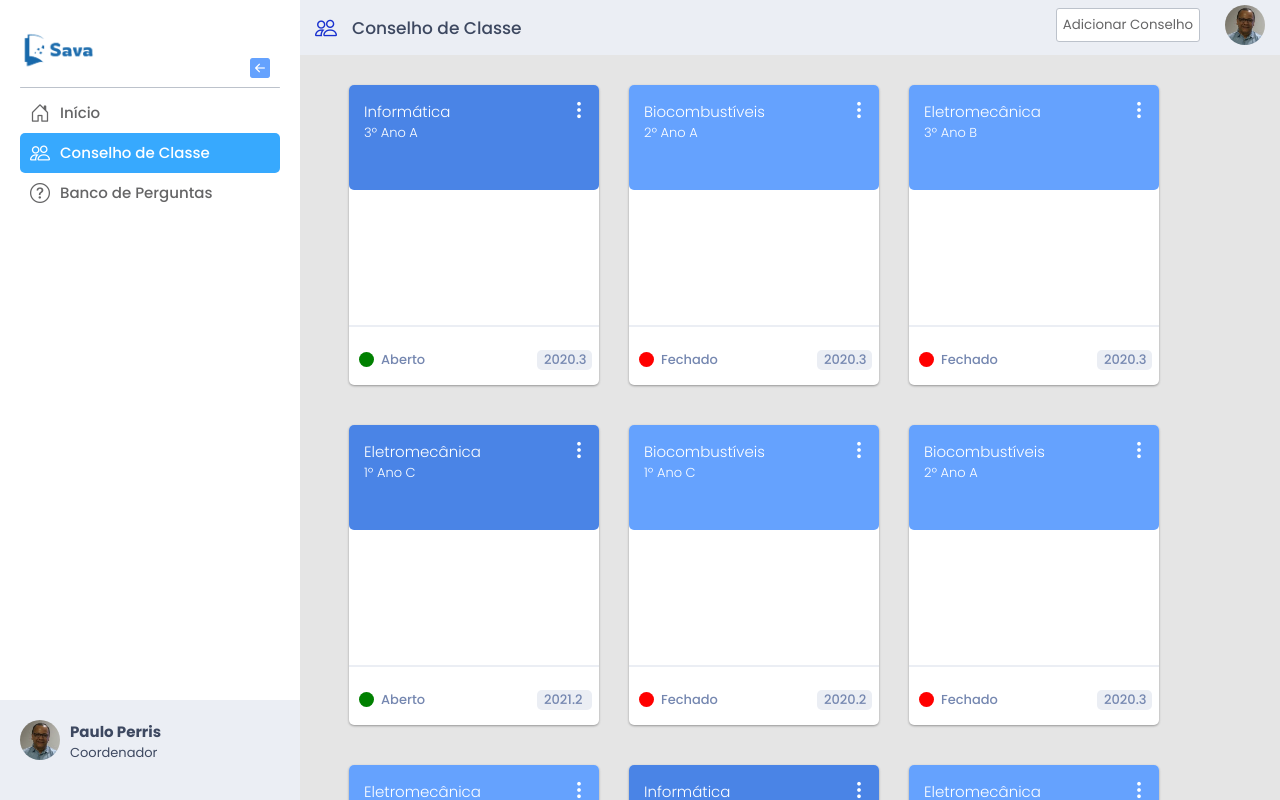
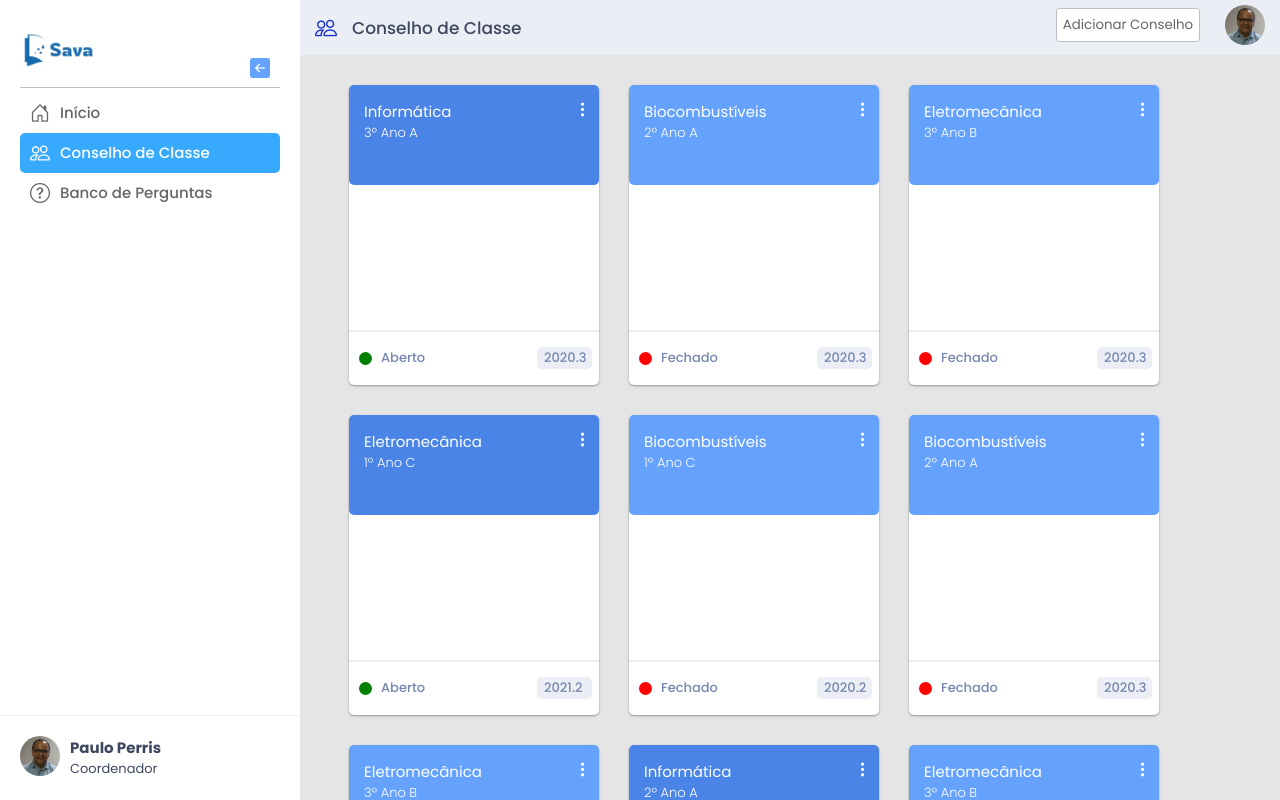
Before and after one commit to jonatasfbastos/sava_front, a React (Create React App) app: page /conselho_de_classe in a window 1280 px wide. Shown: the top 800 px of the page. Built offline with nearby package versions, Linux system fonts and the light colour scheme.

Commit message:
fix some sizes

```diff
--- a/src/components/card-item/card-item.css
+++ b/src/components/card-item/card-item.css
@@ -3,14 +3,13 @@
     border-radius: 5px;
     width: 250px;
     height: 300px;
-    margin-bottom: 10px;
     box-shadow: 0 1px 3px rgba(0,0,0,0.12), 0 1px 2px rgba(0,0,0,0.24);
   transition: all 0.3s cubic-bezier(.25,.8,.25,1);
 }
 
 .top{
     width: 100%;
-    height: 105px;
+    height: 100px;
     background-color: var(--light-blue-2);
     border-radius: 5px;
 }
@@ -19,65 +18,63 @@
     background-color: var(--light-blue-1);
 }
 
-  .top h2{
+  .top h2 {
     font-weight: 380;
     padding: 15px;
     padding-bottom: 0px;
     color: rgb(255, 255, 255);
+
+	font-weight: 400;
   }
 
-  h2{
+  h2 {
     font-size: 15px;
   }
 
-  h3{
+  h3 {
     font-size: 13px;
   }
 
-  .top h3{
-
+  .top h3 {
     font-weight: 380;
     color: white;
     padding: 15px;
     padding-top: 0px;
   }
 
-  hr.line{
+  hr.line {
     color: #D0D0D0;
     position:absolute;
     width: 99%;
     border: 0.3px solid var(--light-gray-3);
   }
 
-
-
-  .footer{
-    height: 75px;
+  .footer {
     position: relative;
-    margin-top: 135px;
+    margin-top: 145px;
   }
 
-  .footer h3.status{
-    margin-top: 25px;
+  .footer h3.status {
+    margin-top: 18px;
     margin-left: 32px;
     position: absolute;
     color: #7587B0;
     font-weight: 500;
   }
 
-  .footer h3.ano{
+  .footer h3.ano {
     font-weight: 500;
     color: #7587B0;
     position: absolute;
-    margin: 25px 10px 100px 195px;
+    margin: 18px 10px 100px 195px;
   }
 
 .circle {
     position: absolute;
-    width: 15px;
-    height: 15px;
+    width: 13px;
+    height: 13px;
     border-radius: 50%;
-    margin: 27px 20px 1px 10px;
+    margin: 22px 20px 1px 10px;
 }
 
 .circleOpen {
@@ -91,17 +88,17 @@
 .background_ano {
     position: absolute;
     width: 55px;
-    height: 20px;
+    height: 22px;
     left: 188px;
-    top: 25px;
+    top: 17px;
     background: var(--light-gray-3);
     border-radius: 5px;
-    }
+}
 
 .icon {
-  font-size: 20px;
+  font-size: 17px;
   color: var(--white);
   position: absolute;
-  margin: 10px 200px 1px 220px;
+  margin: 12px 215px 1px 225px;
 
 }
--- a/src/components/card/card.jsx
+++ b/src/components/card/card.jsx
@@ -19,7 +19,6 @@ const Card = () => {
 						isOpened={cardItem.isOpened}
 						quarter={cardItem.quarter}
 					/>
-
 				))}
 			</div>
 		</div>
--- a/src/components/side-bar/side-bar.css
+++ b/src/components/side-bar/side-bar.css
@@ -88,13 +88,13 @@
 
 .side-bar-footer {
     width: 100%;
-    height:  100px;
-    background: var(--light-gray-3);
+    height:  85px;
     position: absolute;
     bottom: 0;
     left: 0;
     padding: 20px;
     box-sizing: border-box;
+    border-top: 1px solid var(--light-gray-3);
 }
 
 .side-bar-footer .avatar {
```
Also changed, not shown: src/components/side-bar/side-bar.jsx (+0 -21 lines).
